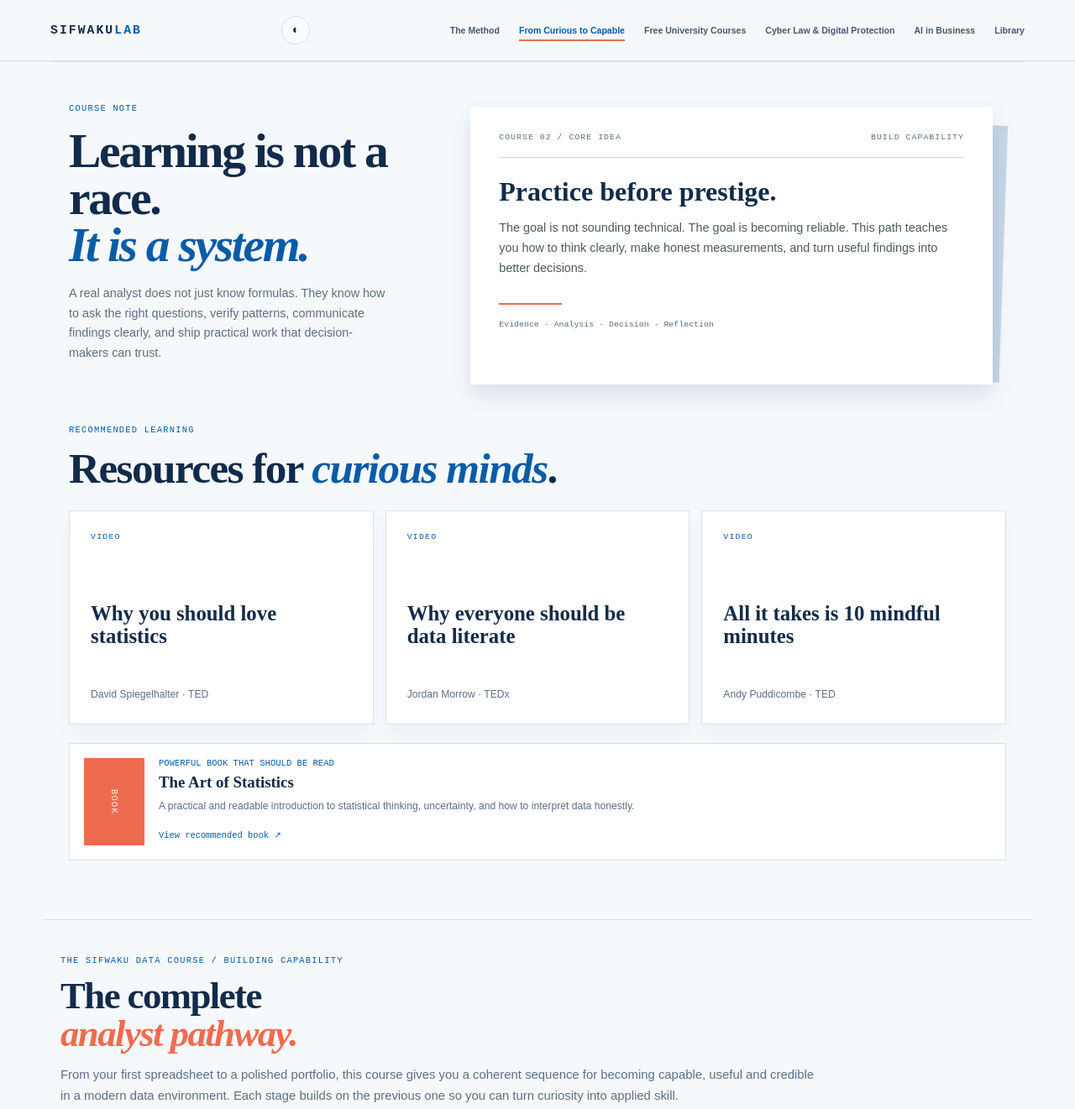
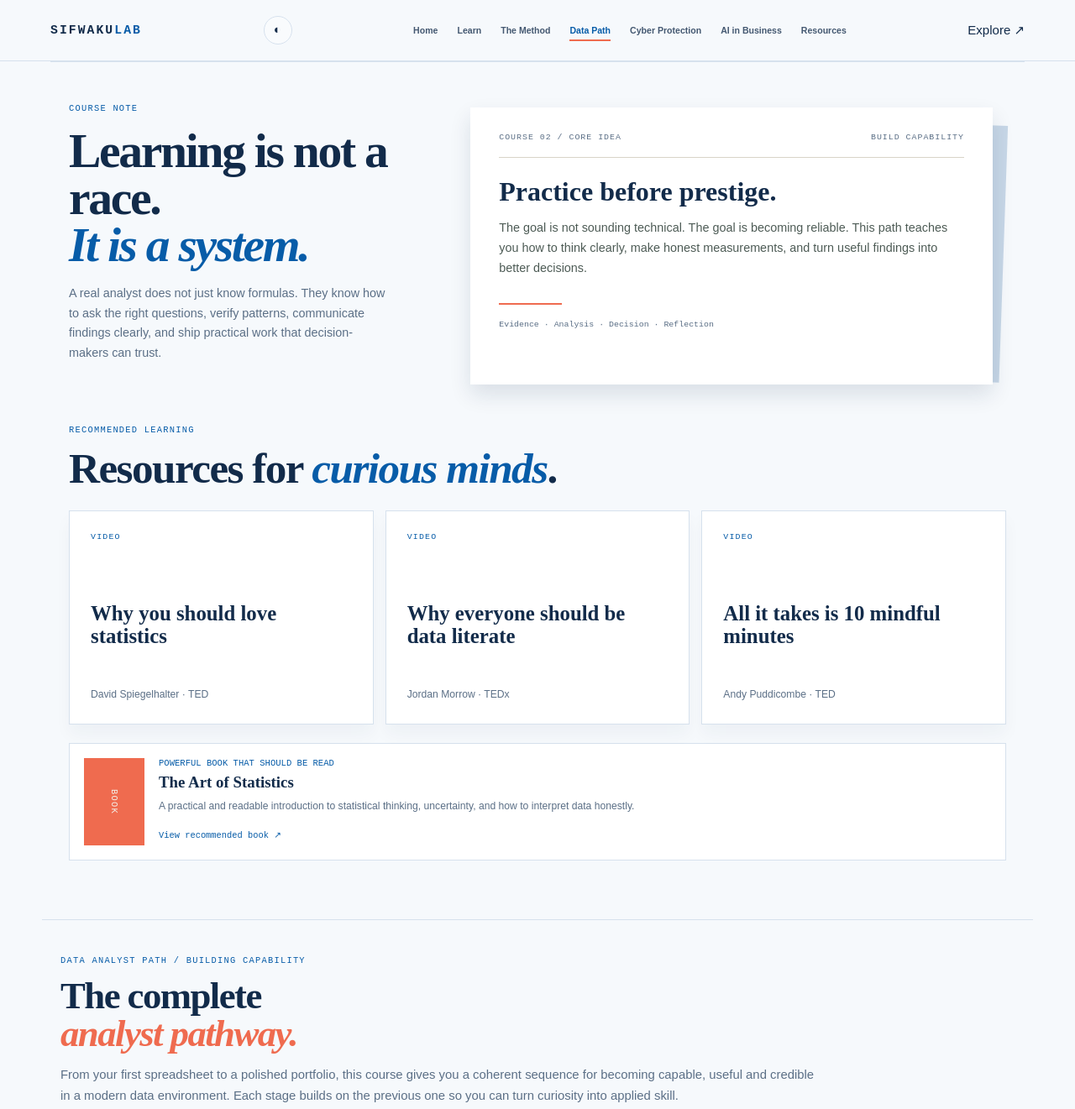
Before and after one commit to Sifwaku/sifwaku-data-ai-lab, a plain HTML site: page course2.html in a window 1280 px wide. Shown: the top 1321 px of the page at 84% size. Drawn offline with Linux system fonts and the light colour scheme.

Commit message:
Standardize site navigation and remove duplicate tabs

```diff
--- a/course2.html
+++ b/course2.html
@@ -3,15 +3,24 @@
 <head>
   <meta charset="utf-8">
   <meta name="viewport" content="width=device-width, initial-scale=1">
-  <title>Course 02 | From curious to capable.</title>
+  <title>Data Path | From Curious to Capable</title>
   <meta name="description" content="A practical data analyst roadmap course from Sifwaku Lab.">
   <link rel="stylesheet" href="assets/css/style.css">
 </head>
 <body class="course-page">
   <header>
     <a class="brand" href="index.html">SIFWAKU<span>LAB</span></a>
-    <button id="menu" aria-label="Open navigation">☰</button>
-    <nav id="nav"><a href="course.html">The Method</a><a class="active" href="course2.html">From Curious to Capable</a><a href="course3.html">Free University Courses</a><a href="course4.html">Cyber Law &amp; Digital Protection</a><a href="course5.html">AI in Business</a><a href="index.html#library">Library</a></nav>
+    <button id="menu" type="button" aria-label="Open navigation" aria-expanded="false" aria-controls="nav">☰</button>
+    <nav id="nav" aria-label="Main navigation">
+      <a href="index.html">Home</a>
+      <a href="resources.html">Learn</a>
+      <a href="course.html">The Method</a>
+      <a href="course2.html" class="active">Data Path</a>
+      <a href="course4.html">Cyber Protection</a>
+      <a href="course5.html">AI in Business</a>
+      <a href="resources.html#hidden-gems">Resources</a>
+    </nav>
+    <a class="header-cta" href="resources.html">Explore ↗</a>
   </header>
 
   <main>
@@ -26,7 +35,7 @@
 
     <section class="roadmap-guide" id="roadmap">
       <div class="roadmap-guide-heading">
-        <p class="eyebrow">THE SIFWAKU DATA COURSE / BUILDING CAPABILITY</p>
+        <p class="eyebrow">DATA ANALYST PATH / BUILDING CAPABILITY</p>
         <h2>The complete<br><i>analyst pathway.</i></h2>
         <p>From your first spreadsheet to a polished portfolio, this course gives you a coherent sequence for becoming capable, useful and credible in a modern data environment. Each stage builds on the previous one so you can turn curiosity into applied skill.</p>
       </div>
```
